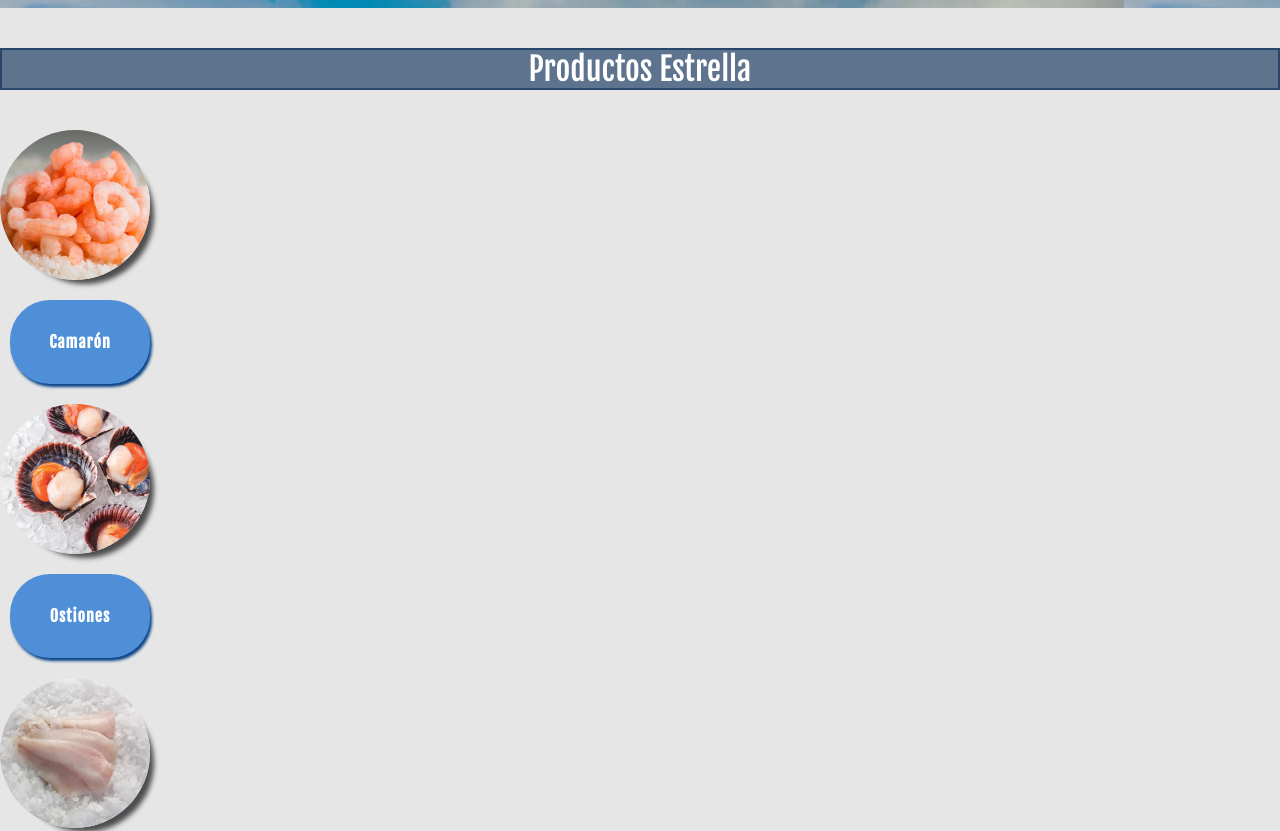
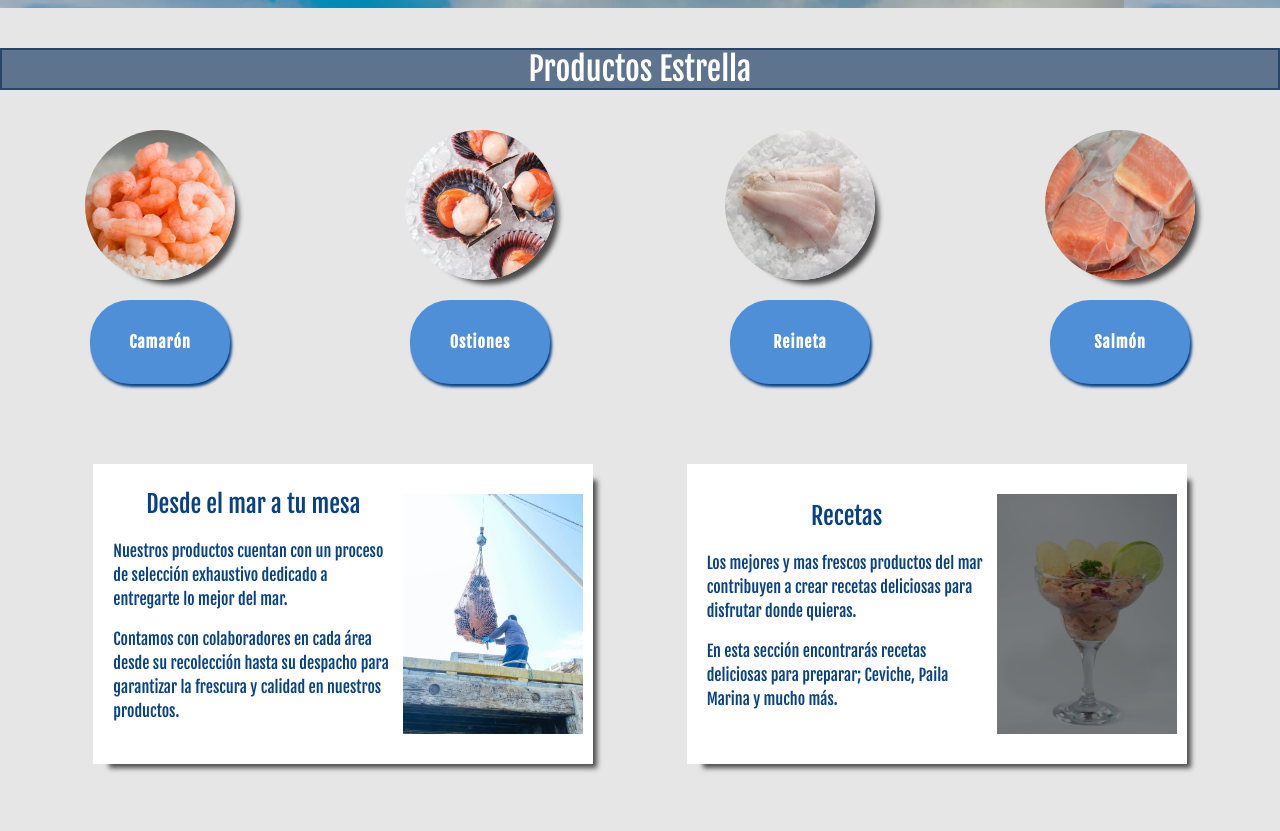
Before and after one commit to DanielRojasG/coderhouse_lacosta, a website: page index.html in a window 1280 px wide. Shown: the part 898-1729 px from the top of the page. Drawn offline with nearby package versions, Linux system fonts and the light colour scheme; files that its build step writes are made by us from their sources; files whose address does not match are found by name.

Commit message:
siguiendo con sass

```diff
--- a/scss/components/_index.scss
+++ b/scss/components/_index.scss
@@ -41,7 +41,13 @@ main{
             text-align: center;
         }
         .productos-estrella{
+            @include flex(grid, space-evenly, center);
+            grid-template-columns: repeat(4, 1fr);
+            grid-template-rows: auto;
+            justify-items: center;
             .productos-estrella__item{
+                @include flex(flex, center, center);
+                flex-direction: column;
                 img{
                     align-self: center;
                     width: 150px;
```
